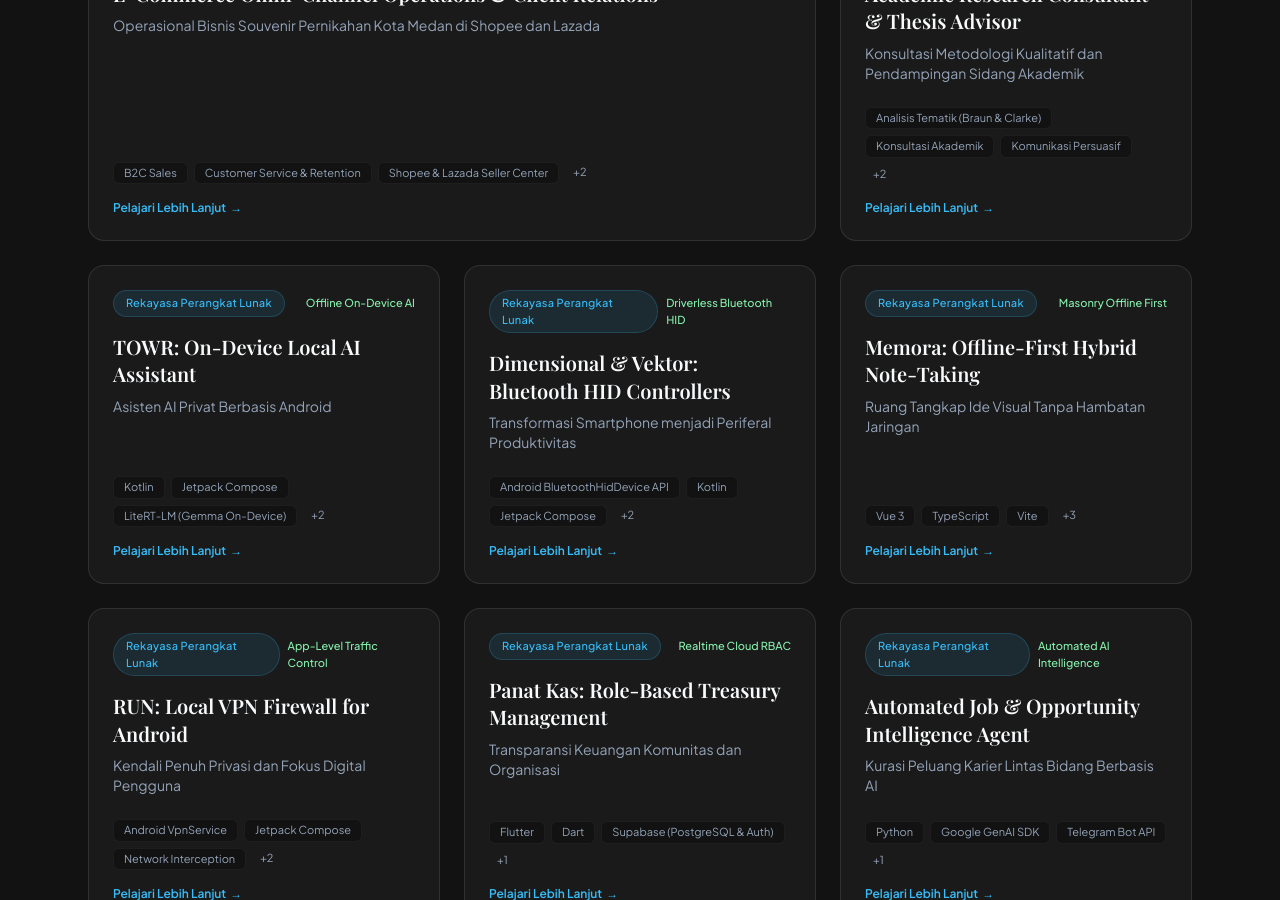
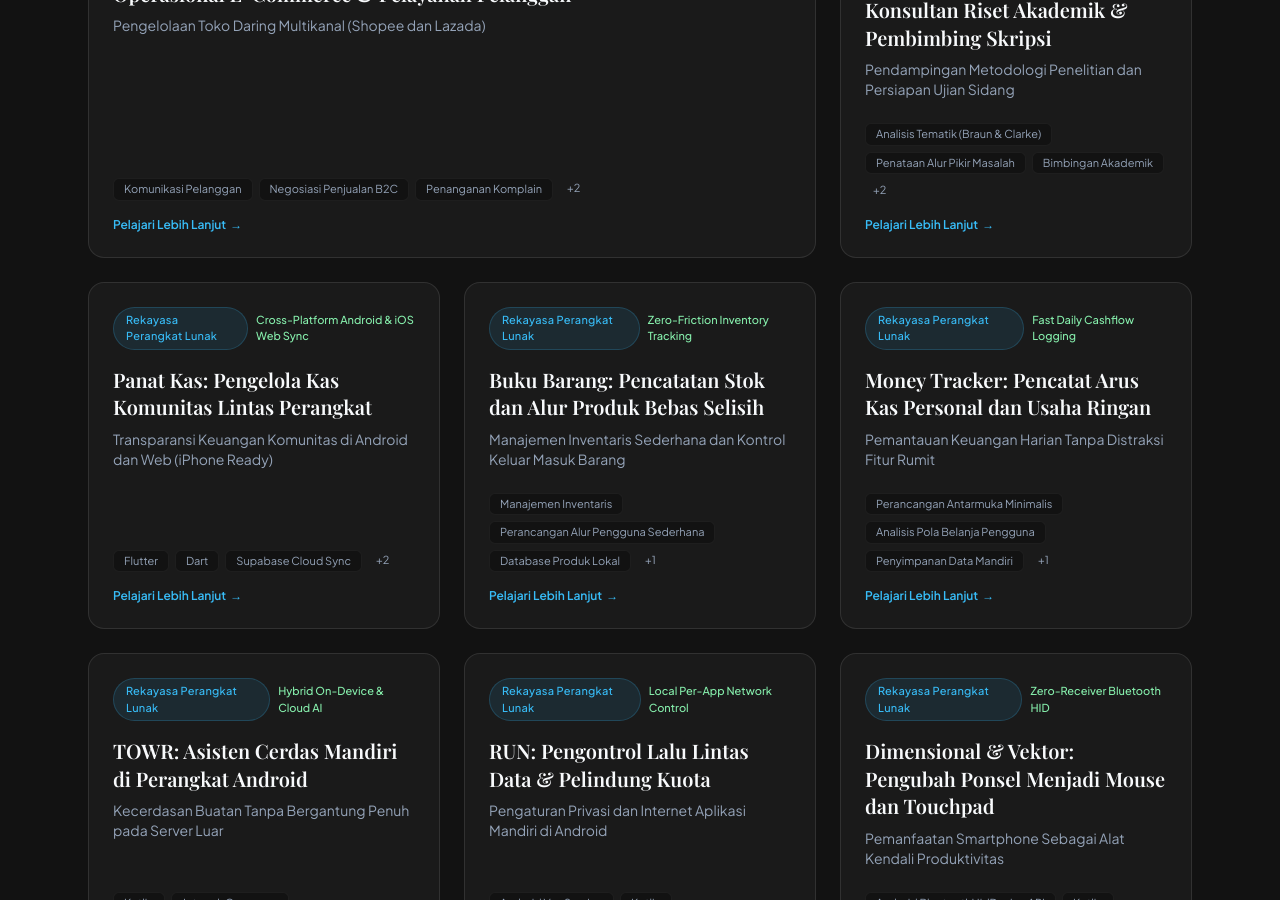
Before and after one commit to greaterdarkness360-ops/natanaelpanjaitan_portofolio.github.io, a Vue app: page / in a window 1280 px wide. Shown: the part 1900-2800 px from the top of the page. Built offline with nearby package versions, Linux system fonts and the light colour scheme; a web font is replaced by a local one.

Commit message:
Update portfolioData.ts

```diff
--- a/src/data/portfolioData.ts
+++ b/src/data/portfolioData.ts
@@ -2,91 +2,190 @@ import type { PortfolioItem } from '../types/portfolio';
 
 export const portfolioItems: PortfolioItem[] = [
   {
-    id: 'e-commerce-omni-channel',
-    title: 'E-Commerce Omni-Channel Operations & Client Relations',
-    subtitle: 'Operasional Bisnis Souvenir Pernikahan Kota Medan di Shopee dan Lazada',
+    id: 'ecommerce-ops',
+    title: 'Operasional E-Commerce & Pelayanan Pelanggan',
+    subtitle: 'Pengelolaan Toko Daring Multikanal (Shopee dan Lazada)',
     category: 'HUMAN_OPS',
-    imagePlaceholder: 'assets/project-1.jpg',
-    sociologicalContext: 'Membeli souvenir pernikahan adalah keputusan emosional dengan tingkat kecemasan pelanggan yang tinggi terkait ketepatan waktu, kustomisasi produk, dan efisiensi anggaran.',
-    solutionExecution: 'Mengelola operasional bisnis secara menyeluruh di dua marketplace besar (Shopee dan Lazada), menangani negosiasi B2C dengan pendekatan empatik, menjaga kecepatan respons Customer Service, menyelesaikan keluhan pelanggan secara persuasif, dan mengoptimalkan konversi penjualan toko.',
-    stackOrSkills: ['B2C Sales', 'Customer Service & Retention', 'Shopee & Lazada Seller Center', 'Negosiasi Klien', 'Manajemen Logistik'],
-    highlightMetric: 'Multi-Marketplace Operations'
+    imagePlaceholder: './assets/project-1.jpg',
+    sociologicalContext:
+      'Membeli souvenir pernikahan bukanlah belanja barang harian biasa. Pembeli biasanya adalah calon pengantin yang mudah cemas karena menyangkut hari pernikahan mereka, ketepatan waktu pengiriman barang, hasil sablon nama, serta biaya yang pas dengan anggaran. Balasan pesan yang lambat atau jawaban penjual yang kaku bisa langsung membuat calon pembeli pindah ke toko lain.',
+    solutionExecution:
+      'Mengelola operasional harian toko Souvenir Pernikahan Kota Medan di Shopee dan Lazada secara terpadu. Mengedepankan cara berkomunikasi yang ramah, cepat tanggap, dan menenangkan kekhawatiran pembeli. Setiap kendala pengiriman dan keluhan diselesaikan dengan memberi jalan keluar yang adil, sehingga performa toko tetap memiliki reputasi tinggi dan penjualan terus berjalan stabil.',
+    stackOrSkills: [
+      'Komunikasi Pelanggan',
+      'Negosiasi Penjualan B2C',
+      'Penanganan Komplain',
+      'Shopee & Lazada Seller Center',
+      'Manajemen Pengiriman'
+    ],
+    highlightMetric: 'Shopee & Lazada Active Operations'
   },
   {
-    id: 'academic-research-consultant',
-    title: 'Academic Research Consultant & Thesis Advisor',
-    subtitle: 'Konsultasi Metodologi Kualitatif dan Pendampingan Sidang Akademik',
+    id: 'academic-consultant',
+    title: 'Konsultan Riset Akademik & Pembimbing Skripsi',
+    subtitle: 'Pendampingan Metodologi Penelitian dan Persiapan Ujian Sidang',
     category: 'HUMAN_OPS',
-    imagePlaceholder: 'assets/project-2.jpg',
-    sociologicalContext: 'Banyak peneliti mahasiswa mengalami kebuntuan kognitif saat harus menerjemahkan fenomena sosial di lapangan ke dalam struktur metodologi ilmiah dan kerangka teori yang sistematis.',
-    solutionExecution: 'Membimbing mahasiswa secara intensif dalam menyusun struktur riset kualitatif, menerapkan analisis tematik model Braun dan Clarke, membedah teori sosiologi klasik maupun modern (Bourdieu, Weber, Berger dan Luckmann), serta melatih retorika komunikasi publik untuk persiapan sidang.',
-    stackOrSkills: ['Analisis Tematik (Braun & Clarke)', 'Konsultasi Akademik', 'Komunikasi Persuasif', 'Problem Framing', 'Mentoring'],
-    highlightMetric: 'Qualitative Methodology'
+    imagePlaceholder: './assets/project-2.jpg',
+    sociologicalContext:
+      'Banyak mahasiswa tingkat akhir merasa buntu ketika menyusun tugas akhir penelitian. Mereka memiliki rekaman wawancara yang sangat banyak dari lapangan, tetapi bingung bagaimana menyaring obrolan tersebut menjadi bab pembahasan yang rapi, logis, dan sesuai dengan teori ilmiah saat diuji oleh dosen penguji.',
+    solutionExecution:
+      'Memberikan pendampingan intensif satu per satu untuk membantu mahasiswa menyusun alur berpikir riset mereka. Mengajarkan cara mengelompokkan hasil wawancara menggunakan metode analisis tematik Braun dan Clarke, mengaitkannya dengan teori ilmu sosial yang tepat (seperti Bourdieu, Weber, serta Berger dan Luckmann), serta melatih cara berbicara yang meyakinkan di depan penguji sidang.',
+    stackOrSkills: [
+      'Analisis Tematik (Braun & Clarke)',
+      'Penataan Alur Pikir Masalah',
+      'Bimbingan Akademik',
+      'Komunikasi Persuasif',
+      'Penguasaan Teori Sosial'
+    ],
+    highlightMetric: 'Qualitative Research & Defense Mentoring'
   },
   {
-    id: 'towr-ai-assistant',
-    title: 'TOWR: On-Device Local AI Assistant',
-    subtitle: 'Asisten AI Privat Berbasis Android',
+    id: 'panat-kas',
+    title: 'Panat Kas: Pengelola Kas Komunitas Lintas Perangkat',
+    subtitle: 'Transparansi Keuangan Komunitas di Android dan Web (iPhone Ready)',
     category: 'TECH',
-    imagePlaceholder: 'assets/project-3.jpg',
-    sociologicalContext: 'Ketergantungan pengguna pada AI berbasis cloud sering memicu kekhawatiran privasi data pribadi dan kendala aksesibilitas saat koneksi internet tidak stabil.',
-    solutionExecution: 'Mengorkestrasi pembangunan aplikasi asisten AI lokal yang berjalan langsung di perangkat Android menggunakan model Gemma melalui LiteRT-LM, dipadukan dengan arsitektur hybrid Google Gemini API dan antarmuka reaktif.',
-    stackOrSkills: ['Kotlin', 'Jetpack Compose', 'LiteRT-LM (Gemma On-Device)', 'Gemini API', 'AI Orchestration'],
-    highlightMetric: 'Offline On-Device AI'
+    imagePlaceholder: './assets/project-3.jpg',
+    sociologicalContext:
+      'Mengurus uang kas organisasi sering kali membuat pusing. Masalah nyata muncul ketika aplikasi Android selesai dibuat, ternyata bendahara utama menggunakan iPhone yang tidak mengizinkan pemasangan aplikasi dari luar toko resmi. Ditambah lagi, aplikasi pencatat uang biasa umumnya hanya bisa diakses satu orang dan rawan memicu salah paham jika ada catatan yang terhapus tanpa jejak.',
+    solutionExecution:
+      'Menjawab kendala tersebut, sistem langsung dikembangkan agar bisa dibuka lewat website secara fleksibel. Bendahara yang memakai iPhone bisa membuka lewat browser, sementara wakil bendahara menggunakan aplikasi Android, dan data keduanya langsung tersambung otomatis saat itu juga. Dibuat pula pembagian wewenang yang jelas serta fitur tempat sampah pemulihan agar riwayat keuangan tetap transparan.',
+    stackOrSkills: [
+      'Flutter',
+      'Dart',
+      'Supabase Cloud Sync',
+      'Pengaturan Hak Akses (RBAC)',
+      'Web & Mobile Deployment'
+    ],
+    highlightMetric: 'Cross-Platform Android & iOS Web Sync'
   },
   {
-    id: 'dimensional-vektor-hid',
-    title: 'Dimensional & Vektor: Bluetooth HID Controllers',
-    subtitle: 'Transformasi Smartphone menjadi Periferal Produktivitas',
+    id: 'buku-barang',
+    title: 'Buku Barang: Pencatatan Stok dan Alur Produk Bebas Selisih',
+    subtitle: 'Manajemen Inventaris Sederhana dan Kontrol Keluar Masuk Barang',
     category: 'TECH',
-    imagePlaceholder: 'assets/project-4.jpg',
-    sociologicalContext: 'Pekerja mobile yang menggunakan tablet atau laptop sering mengalami hambatan ergonomi saat membutuhkan trackpad presisi dan pintasan keyboard cepat di ruang kerja terbatas.',
-    solutionExecution: 'Merancang sepasang aplikasi Android menggunakan protokol BluetoothHidDevice asli untuk mengubah layar ponsel menjadi mouse, landscape touchpad, dan pengirim pintasan kerja (Copy, Paste, Cut, Select All, Save) secara real-time tanpa memerlukan instalasi aplikasi tambahan di perangkat penerima.',
-    stackOrSkills: ['Android BluetoothHidDevice API', 'Kotlin', 'Jetpack Compose', 'Hardware-Software Integration', 'UX Ergonomi'],
-    highlightMetric: 'Driverless Bluetooth HID'
+    imagePlaceholder: './assets/project-4.jpg',
+    sociologicalContext:
+      'Mengelola stok barang dagangan sering kali menjadi sumber kebocoran modal terbesar bagi pelaku usaha kecil. Kebanyakan aplikasi pencatat stok di pasar memiliki alur yang terlalu rumit dan penuh istilah akuntansi yang membingungkan. Akibatnya, pemilik usaha kembali menggunakan buku tulis manual yang rawan hilang, tercecer, atau mengalami selisih hitung antara stok gudang dan catatan penjualan.',
+    solutionExecution:
+      'Merancang sistem pencatatan inventaris barang yang mengutamakan kecepatan input dan kemudahan pemakaian harian. Pengguna bisa langsung melihat sisa stok secara akurat, mencatat barang masuk dan barang keluar dalam hitungan detik, serta mendapatkan peringatan dini saat persediaan barang mulai menipis agar operasional toko tidak terhenti.',
+    stackOrSkills: [
+      'Manajemen Inventaris',
+      'Perancangan Alur Pengguna Sederhana',
+      'Database Produk Lokal',
+      'Efisiensi Operasional Bisnis'
+    ],
+    highlightMetric: 'Zero-Friction Inventory Tracking'
   },
   {
-    id: 'memora-hybrid-notes',
-    title: 'Memora: Offline-First Hybrid Note-Taking',
-    subtitle: 'Ruang Tangkap Ide Visual Tanpa Hambatan Jaringan',
+    id: 'money-tracker',
+    title: 'Money Tracker: Pencatat Arus Kas Personal dan Usaha Ringan',
+    subtitle: 'Pemantauan Keuangan Harian Tanpa Distraksi Fitur Rumit',
     category: 'TECH',
-    imagePlaceholder: 'assets/project-5.jpg',
-    sociologicalContext: 'Ide penting sering muncul secara spontan di situasi tanpa sinyal internet, sementara aplikasi pencatat modern sering kali terlalu berat dan lambat saat dibuka.',
-    solutionExecution: 'Membangun aplikasi pencatatan hybrid dengan tata letak masonry yang estetis dan penyimpanan lokal penuh di perangkat, serta mengotomatisasi proses kompilasinya hingga menjadi APK siap pasang melalui pipeline CI/CD.',
-    stackOrSkills: ['Vue 3', 'TypeScript', 'Vite', 'Capacitor', 'IndexedDB', 'GitHub Actions'],
-    highlightMetric: 'Masonry Offline First'
+    imagePlaceholder: './assets/project-5.jpg',
+    sociologicalContext:
+      'Banyak orang gagal menjaga konsistensi mencatat keuangan bukan karena malas, melainkan karena aplikasi keuangan modern saat ini terlalu ramai dengan iklan, tawaran pinjaman daring, dan grafik yang membingungkan. Ketika ingin mencatat pengeluaran kecil seperti makan siang atau beli bensin, aplikasi membutuhkan waktu buka yang lama dan meminta terlalu banyak kolom isian.',
+    solutionExecution:
+      'Membangun aplikasi pencatat pengeluaran dan pemasukan harian yang fokus pada esensi utamanya: cepat dibuka, minim klik, dan langsung menyajikan ringkasan saldo bersih secara transparan. Pengguna dapat dengan mudah memisahkan pos kebutuhan harian dan modal operasional, sehingga pola pengeluaran yang boros bisa langsung disadari tanpa perlu belajar rumus akuntansi.',
+    stackOrSkills: [
+      'Perancangan Antarmuka Minimalis',
+      'Analisis Pola Belanja Pengguna',
+      'Penyimpanan Data Mandiri',
+      'Evaluasi Anggaran Keuangan'
+    ],
+    highlightMetric: 'Fast Daily Cashflow Logging'
   },
   {
-    id: 'run-vpn-firewall',
-    title: 'RUN: Local VPN Firewall for Android',
-    subtitle: 'Kendali Penuh Privasi dan Fokus Digital Pengguna',
+    id: 'towr-ai',
+    title: 'TOWR: Asisten Cerdas Mandiri di Perangkat Android',
+    subtitle: 'Kecerdasan Buatan Tanpa Bergantung Penuh pada Server Luar',
     category: 'TECH',
-    imagePlaceholder: 'assets/project-6.jpg',
-    sociologicalContext: 'Banyak aplikasi latar belakang menguras kuota data dan memecah fokus pengguna tanpa mekanisme kontrol yang transparan.',
-    solutionExecution: 'Mengimplementasikan firewall jaringan lokal menggunakan antarmuka VpnService Android untuk memblokir atau mengizinkan akses Wi-Fi dan data seluler secara spesifik per aplikasi.',
-    stackOrSkills: ['Android VpnService', 'Jetpack Compose', 'Network Interception', 'Kotlin', 'GitHub Actions'],
-    highlightMetric: 'App-Level Traffic Control'
+    imagePlaceholder: './assets/project-6.jpg',
+    sociologicalContext:
+      'Sebagian besar asisten pintar masa kini mengharuskan kita terus terhubung ke internet dan mengirimkan data pribadi kita ke server perusahaan lain. Bagi pengguna yang sering berada di tempat susah sinyal atau sangat menjaga privasi catatannya, ketergantungan pada internet ini sering kali merepotkan.',
+    solutionExecution:
+      'Membangun aplikasi asisten cerdas yang mesin pemikirnya (model Gemma) bisa bekerja langsung di dalam memori ponsel pengguna tanpa harus selalu membuka jaringan internet. Ketika butuh mengerjakan tugas yang lebih rumit dan ada koneksi, aplikasi bisa berpindah secara cerdas ke jaringan Google Gemini API, dibalut tampilan yang ringan dan hemat baterai.',
+    stackOrSkills: [
+      'Kotlin',
+      'Jetpack Compose',
+      'LiteRT-LM (Gemma On-Device)',
+      'Gemini API',
+      'AI Orchestration'
+    ],
+    highlightMetric: 'Hybrid On-Device & Cloud AI'
   },
   {
-    id: 'panat-kas-treasury',
-    title: 'Panat Kas: Role-Based Treasury Management',
-    subtitle: 'Transparansi Keuangan Komunitas dan Organisasi',
+    id: 'run-firewall',
+    title: 'RUN: Pengontrol Lalu Lintas Data & Pelindung Kuota',
+    subtitle: 'Pengaturan Privasi dan Internet Aplikasi Mandiri di Android',
     category: 'TECH',
-    imagePlaceholder: 'assets/project-7.jpg',
-    sociologicalContext: 'Pengelolaan kas kelompok sering terkendala oleh pencatatan manual yang rawan selisih dan kurangnya pembagian wewenang administratif yang jelas.',
-    solutionExecution: 'Mengembangkan aplikasi manajemen kas lintas platform dengan backend cloud real-time, dilengkapi sistem otorisasi berbasis peran (admin dan anggota) serta alur pemulihan data terhapus (soft-delete recycle bin).',
-    stackOrSkills: ['Flutter', 'Dart', 'Supabase (PostgreSQL & Auth)', 'Role-Based Access Control'],
-    highlightMetric: 'Realtime Cloud RBAC'
+    imagePlaceholder: './assets/project-7.jpg',
+    sociologicalContext:
+      'Banyak aplikasi di ponsel diam-diam tetap memakai kuota internet dan mengirimkan aktivitas pengguna di latar belakang, bahkan saat layar ponsel sedang mati. Kebanyakan pengguna biasa tidak tahu aplikasi apa saja yang sedang menghabiskan paket data dan memecah fokus mereka secara sembunyi-sembunyi.',
+    solutionExecution:
+      'Membuat aplikasi pelindung yang bertindak seperti pintu gerbang internet di dalam ponsel menggunakan teknologi VpnService lokal. Tanpa perlu mengirim data ke pihak lain, aplikasi ini memungkinkan pengguna memilih aplikasi mana saja yang boleh memakai internet Wi-Fi atau data seluler dan aplikasi mana yang harus diputus koneksinya hanya dengan satu tombol sakelar.',
+    stackOrSkills: [
+      'Android VpnService',
+      'Kotlin',
+      'Jetpack Compose',
+      'Pengamanan Jaringan Ponsel',
+      'Efisiensi Data'
+    ],
+    highlightMetric: 'Local Per-App Network Control'
   },
   {
-    id: 'job-intelligence-agent',
-    title: 'Automated Job & Opportunity Intelligence Agent',
-    subtitle: 'Kurasi Peluang Karier Lintas Bidang Berbasis AI',
+    id: 'dimensional-vektor',
+    title: 'Dimensional & Vektor: Pengubah Ponsel Menjadi Mouse dan Touchpad',
+    subtitle: 'Pemanfaatan Smartphone Sebagai Alat Kendali Produktivitas',
     category: 'TECH',
-    imagePlaceholder: 'assets/project-8.jpg',
-    sociologicalContext: 'Informasi lowongan kerja tersebar di berbagai portal dengan format yang berantakan, sehingga menguras waktu pencari kerja di bidang HR, Sales, Customer Service, dan Teknologi.',
-    solutionExecution: 'Membangun agen otomatisasi terjadwal yang memindai, menyaring, dan merangkum peluang kerja menggunakan AI generatif, lalu mengirimkan laporan terstruktur langsung ke Telegram.',
-    stackOrSkills: ['Python', 'Google GenAI SDK', 'Telegram Bot API', 'GitHub Actions Cron Workflow'],
-    highlightMetric: 'Automated AI Intelligence'
+    imagePlaceholder: './assets/project-8.jpg',
+    sociologicalContext:
+      'Saat bepergian dan bekerja menggunakan tablet atau laptop di tempat sempit seperti kafe atau meja kecil, membawa banyak perangkat tambahan seperti mouse fisik sering kali merepotkan dan menghambat kecepatan kerja.',
+    solutionExecution:
+      'Merancang sepasang aplikasi yang mengubah layar ponsel menjadi trackpad sentuh serta pengirim tombol pintasan kerja (Copy, Paste, Cut, Select All, Save) secara langsung lewat koneksi Bluetooth. Komputer atau tablet langsung mendeteksi ponsel layaknya mouse nirkabel asli tanpa perlu memasang aplikasi tambahan apa pun di komputer penerima.',
+    stackOrSkills: [
+      'Android BluetoothHidDevice API',
+      'Kotlin',
+      'Jetpack Compose',
+      'Integrasi Perangkat Keras',
+      'Ergonomi Kerja Mobile'
+    ],
+    highlightMetric: 'Zero-Receiver Bluetooth HID'
+  },
+  {
+    id: 'memora-notes',
+    title: 'Memora: Buku Catatan Visual Serba Cepat Tanpa Sinyal',
+    subtitle: 'Aplikasi Catatan Offline dengan Tampilan Masonry Dinamis',
+    category: 'TECH',
+    imagePlaceholder: './assets/project-9.jpg',
+    sociologicalContext:
+      'Ide bagus sering muncul tiba-tiba saat kita berada di tempat tanpa jaringan internet. Kebanyakan aplikasi catatan masa kini terasa berat, lama terbuka, dan menuntut akun harus terhubung ke internet terlebih dahulu hanya untuk menulis satu kalimat singkat.',
+    solutionExecution:
+      'Membangun aplikasi catatan hibrida yang sangat ringan dengan penataan kotak-kotak visual (masonry) yang rapi. Seluruh data tulisan disimpan langsung di dalam memori perangkat agar bisa langsung dicatat kapan saja tanpa jeda waktu tunggu, lalu proses perakitannya dibuat otomatis menjadi APK siap pasang melalui GitHub Actions.',
+    stackOrSkills: [
+      'Vue 3',
+      'TypeScript',
+      'Vite & Capacitor',
+      'IndexedDB Local Storage',
+      'GitHub Actions CI/CD'
+    ],
+    highlightMetric: 'Instant Offline-First Capture'
+  },
+  {
+    id: 'job-intel-agent',
+    title: 'Asisten Otomatis Pencari Lowongan Kerja',
+    subtitle: 'Kurasi Peluang Karier Lintas Bidang Berbasis AI ke Telegram',
+    category: 'TECH',
+    imagePlaceholder: './assets/project-10.jpg',
+    sociologicalContext:
+      'Mencari peluang kerja di internet sering kali membuang waktu karena info lowongan tersebar di puluhan situs yang berbeda dengan tampilan yang berantakan, baik untuk bidang layanan pelanggan, penjualan, sumber daya manusia, maupun teknologi.',
+    solutionExecution:
+      'Membuat sistem robot otomatis yang secara berkala membaca situs lowongan kerja, merangkum poin kualifikasi yang paling penting menggunakan kecerdasan buatan, lalu mengirimkan daftar lowongan yang paling sesuai langsung ke pesan Telegram pribadi setiap hari.',
+    stackOrSkills: [
+      'Python',
+      'Google GenAI SDK',
+      'Telegram Bot API',
+      'GitHub Actions Cron Automation'
+    ],
+    highlightMetric: 'Automated Daily Career Digest'
   }
 ];
```
